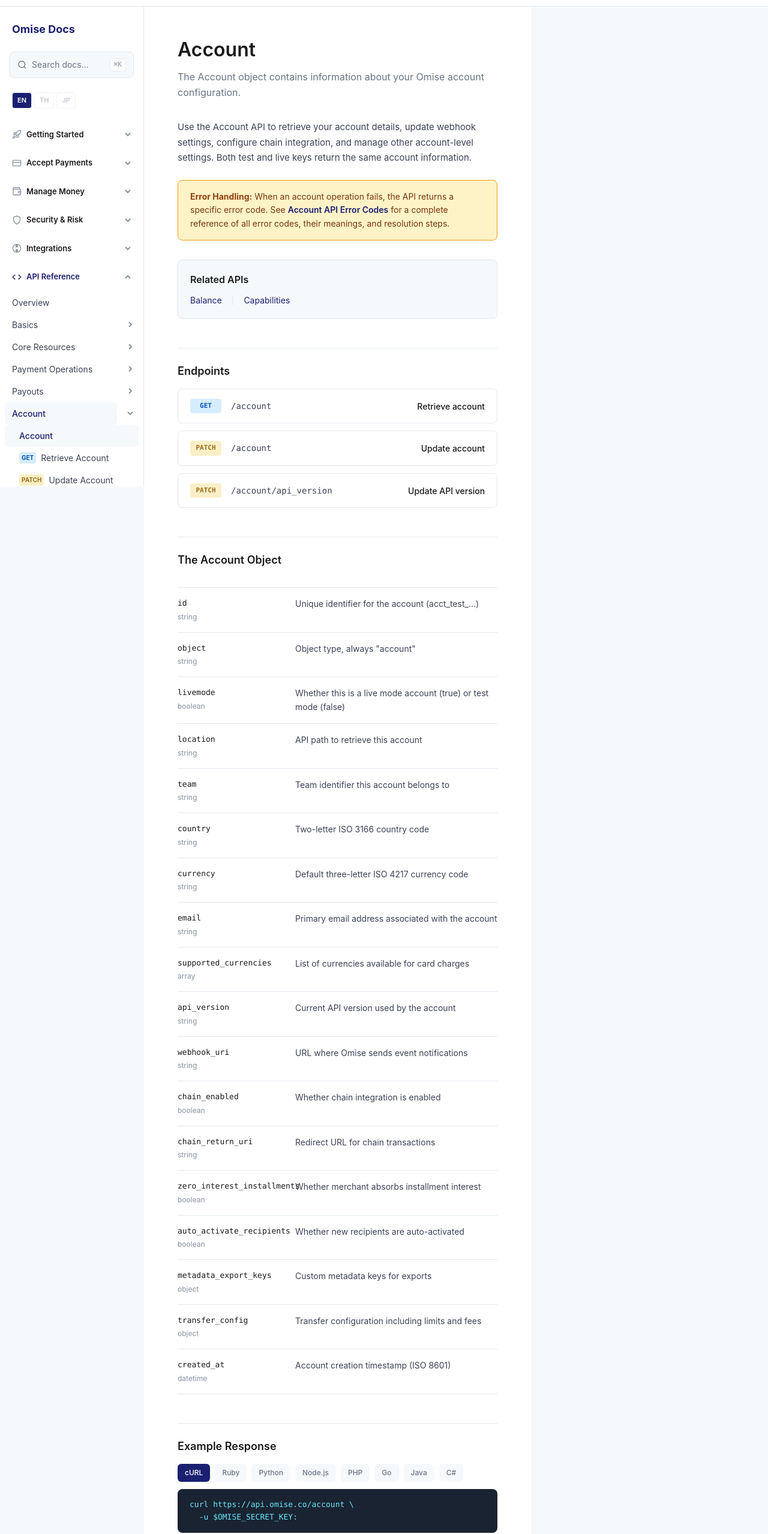
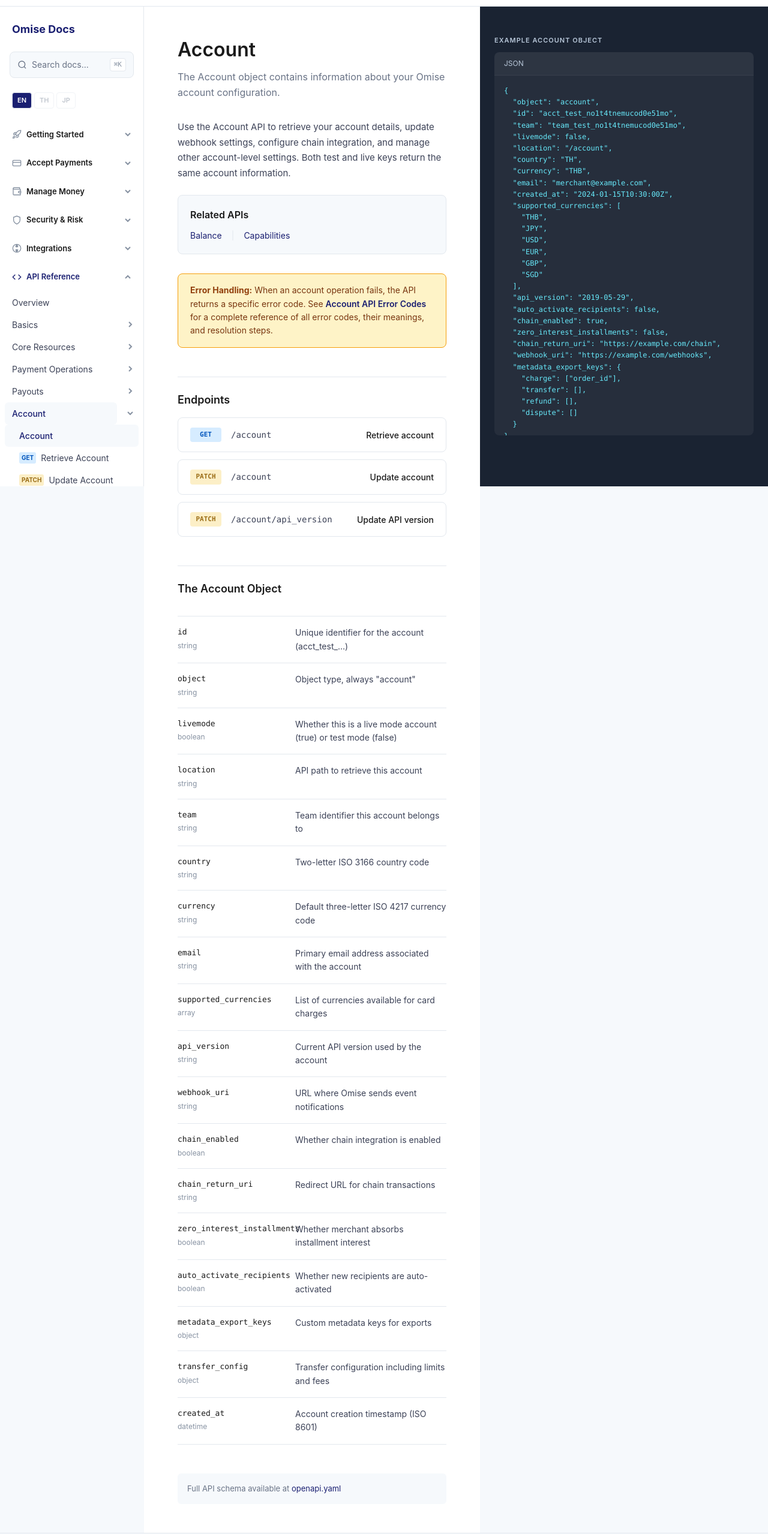
Before and after one commit to muthuswamyopn/omise-docs, a Next.js app: page /api-reference/account in a window 1280 px wide. Shown: the part 50-2608 px from the top of the page at 60% size. Built offline with nearby package versions, Linux system fonts and the light colour scheme.

Commit message:
Match Account API page structure to Charges API page
- Add right panel with Example Account Object JSON
- Remove inline code example section
- Maintain same layout: info box, error handling, endpoints, attributes, schema link

```diff
--- a/app/api-reference/account/page.tsx
+++ b/app/api-reference/account/page.tsx
@@ -1,24 +1,19 @@
 'use client';
 
-import { useState } from 'react';
 import Link from 'next/link';
 import SidebarNew from '../../components/SidebarNew';
 import {
   accountEndpoints,
   accountAttributes,
-  accountCodeExamples,
-  accountResponseExamples,
-  languages,
   methodColors
 } from '../../lib/accountData';
 
 export default function AccountOverviewPage() {
-  const [selectedLang, setSelectedLang] = useState('curl');
-
   return (
     <div className="docs-layout">
       <SidebarNew />
 
+      {/* Center Content */}
       <main className="content">
         <h1>Account</h1>
         <p className="subtitle">
@@ -30,14 +25,6 @@ export default function AccountOverviewPage() {
           and manage other account-level settings. Both test and live keys return the same account information.
         </p>
 
-        {/* Error Handling Reference */}
-        <div style={{ background: '#fef3c7', border: '1px solid #f59e0b', borderRadius: '8px', padding: '16px 20px', marginBottom: '32px' }}>
-          <div style={{ fontSize: '14px', color: '#78350f', lineHeight: 1.6 }}>
-            <strong style={{ color: '#92400e' }}>Error Handling:</strong> When an account operation fails, the API returns a specific error code.
-            See <Link href="/api-reference/account/errors" style={{ color: '#1A1F71', fontWeight: 600 }}>Account API Error Codes</Link> for a complete reference of all error codes, their meanings, and resolution steps.
-          </div>
-        </div>
-
         {/* Related APIs */}
         <div style={{ background: '#f6f9fc', border: '1px solid #e3e8ee', borderRadius: '8px', padding: '20px', marginBottom: '32px' }}>
           <div style={{ fontWeight: 600, color: '#1a1a1a', marginBottom: '12px' }}>Related APIs</div>
@@ -45,6 +32,14 @@ export default function AccountOverviewPage() {
             <Link href="/api-reference/balance" style={{ color: '#1A1F71', textDecoration: 'none' }}>Balance</Link>
             <span style={{ color: '#e3e8ee' }}>|</span>
             <Link href="/api-reference/capabilities" style={{ color: '#1A1F71', textDecoration: 'none' }}>Capabilities</Link>
+          </div>
+        </div>
+
+        {/* Error Handling Reference */}
+        <div style={{ background: '#fef3c7', border: '1px solid #f59e0b', borderRadius: '8px', padding: '16px 20px', marginBottom: '32px' }}>
+          <div style={{ fontSize: '14px', color: '#78350f', lineHeight: 1.6 }}>
+            <strong style={{ color: '#92400e' }}>Error Handling:</strong> When an account operation fails, the API returns a specific error code.
+            See <Link href="/api-reference/account/errors" style={{ color: '#1A1F71', fontWeight: 600 }}>Account API Error Codes</Link> for a complete reference of all error codes, their meanings, and resolution steps.
           </div>
         </div>
 
@@ -107,60 +102,57 @@ export default function AccountOverviewPage() {
           ))}
         </div>
 
-        {/* Example Response */}
-        <h2 style={{ marginTop: '48px' }}>Example Response</h2>
-        <div style={{ marginBottom: '16px' }}>
-          <div style={{ display: 'flex', gap: '8px', marginBottom: '12px', flexWrap: 'wrap' }}>
-            {languages.map(lang => (
-              <button
-                key={lang.id}
-                onClick={() => setSelectedLang(lang.id)}
-                style={{
-                  padding: '6px 12px',
-                  fontSize: '12px',
-                  fontWeight: 500,
-                  border: 'none',
-                  borderRadius: '6px',
-                  cursor: 'pointer',
-                  background: selectedLang === lang.id ? '#1A1F71' : '#f6f9fc',
-                  color: selectedLang === lang.id ? '#fff' : '#697386',
-                }}
-              >
-                {lang.name}
-              </button>
-            ))}
-          </div>
-          <pre style={{
-            background: '#1a2332',
-            borderRadius: '8px',
-            padding: '16px 20px',
-            overflow: 'auto',
-            fontFamily: "'SF Mono', Monaco, monospace",
-            fontSize: '13px',
-            lineHeight: 1.6,
-            color: '#67e8f9',
-          }}>
-            {accountCodeExamples.retrieve[selectedLang]}
-          </pre>
-        </div>
-
-        <pre style={{
-          background: '#1a2332',
-          borderRadius: '8px',
-          padding: '16px 20px',
-          overflow: 'auto',
-          fontFamily: "'SF Mono', Monaco, monospace",
-          fontSize: '13px',
-          lineHeight: 1.6,
-          color: '#a5d6ff',
-        }}>
-          {accountResponseExamples.retrieve}
-        </pre>
-
         <div style={{ marginTop: '48px', padding: '16px', background: '#f6f9fc', borderRadius: '6px', fontSize: '13px', color: '#697386' }}>
           Full API schema available at <Link href="/openapi.yaml" style={{ color: '#1A1F71' }}>openapi.yaml</Link>
         </div>
       </main>
+
+      {/* Right Panel - Example Account Object */}
+      <aside className="code-panel">
+        <div style={{ marginBottom: '24px' }}>
+          <div style={{ fontSize: '11px', fontWeight: 600, textTransform: 'uppercase', letterSpacing: '1px', color: '#b8c7d9', marginBottom: '12px' }}>
+            Example Account Object
+          </div>
+          <div style={{ background: 'rgba(255,255,255,0.05)', borderRadius: '8px', overflow: 'hidden' }}>
+            <div style={{ padding: '10px 16px', background: 'rgba(255,255,255,0.03)', borderBottom: '1px solid rgba(255,255,255,0.05)', fontSize: '12px', color: '#b8c7d9' }}>
+              JSON
+            </div>
+            <pre style={{ padding: '16px', margin: 0, fontSize: '12px', lineHeight: 1.6, color: '#67e8f9', overflow: 'auto', maxHeight: '600px', fontFamily: "'SF Mono', Monaco, monospace" }}>
+{`{
+  "object": "account",
+  "id": "acct_test_no1t4tnemucod0e51mo",
+  "team": "team_test_no1t4tnemucod0e51mo",
+  "livemode": false,
+  "location": "/account",
+  "country": "TH",
+  "currency": "THB",
+  "email": "merchant@example.com",
+  "created_at": "2024-01-15T10:30:00Z",
+  "supported_currencies": [
+    "THB",
+    "JPY",
+    "USD",
+    "EUR",
+    "GBP",
+    "SGD"
+  ],
+  "api_version": "2019-05-29",
+  "auto_activate_recipients": false,
+  "chain_enabled": true,
+  "zero_interest_installments": false,
+  "chain_return_uri": "https://example.com/chain",
+  "webhook_uri": "https://example.com/webhooks",
+  "metadata_export_keys": {
+    "charge": ["order_id"],
+    "transfer": [],
+    "refund": [],
+    "dispute": []
+  }
+}`}
+            </pre>
+          </div>
+        </div>
+      </aside>
     </div>
   );
 }
```
